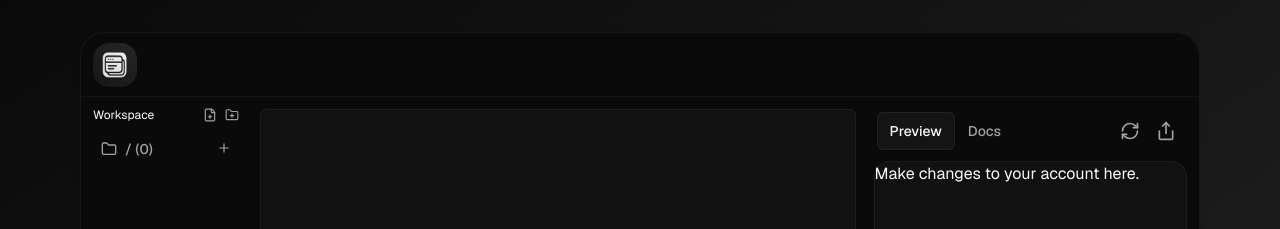
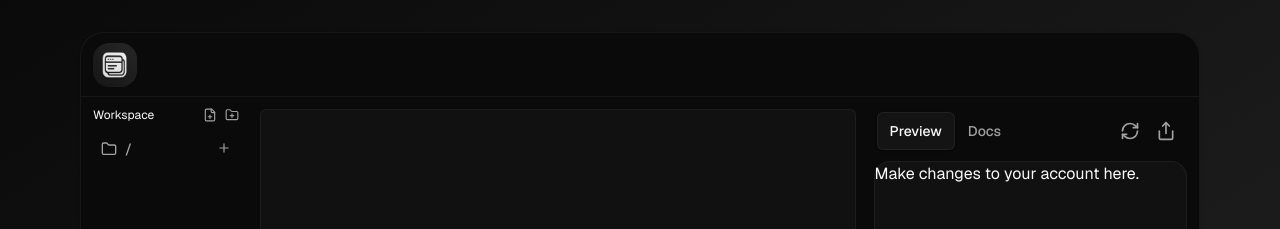
Before and after one commit to kodiyak/shadcn-cloud, a Next.js app in the folder apps/web/: page / in a window 1280 px wide. Shown: the top 229 px of the page. Built offline with nearby package versions, Linux system fonts and the light colour scheme; what @workspace/ui would draw is missing.

Commit message:
feat: enhance FileItem component with editor store integration and update FolderItem display

```diff
--- a/apps/web/src/components/crafter/file-tree/file-item.tsx
+++ b/apps/web/src/components/crafter/file-tree/file-item.tsx
@@ -1,13 +1,18 @@
 import { Button } from "@workspace/ui/components/button";
 import { ReactIcon } from "@workspace/ui/components/icons";
+import { useEditorStore } from "../lib/store/use-editor-store";
 import type { NodeProps } from "../types";
 
 export default function FileItem({ path }: NodeProps) {
+	const activePath = useEditorStore((state) => state.activePath);
+	const openFile = useEditorStore((state) => state.openFile);
 	return (
 		<Button
 			className="rounded-md w-full gap-2 justify-start"
 			variant={"ghost"}
 			size={"xs"}
+			onClick={() => openFile(path)}
+			data-state={path === activePath ? "open" : undefined}
 		>
 			<ReactIcon className="size-4" />
 			<span className="">{path.split("/").pop()}</span>
--- a/apps/web/src/components/crafter/file-tree/folder-item.tsx
+++ b/apps/web/src/components/crafter/file-tree/folder-item.tsx
@@ -19,9 +19,7 @@ export default function FolderItem({ path, items = [] }: NodeProps) {
 				<AccordionTrigger removeArrow>
 					<div className="flex items-center text-left gap-2 relative">
 						<FolderIcon className="size-4 text-muted-foreground" />
-						<span>
-							{path} ({items.length})
-						</span>
+						<span>{path}</span>
 					</div>
 					<div className="absolute right-2 z-20">
 						<ButtonsIcons
--- a/packages/ui/src/components/accordion.tsx
+++ b/packages/ui/src/components/accordion.tsx
@@ -38,7 +38,7 @@ function AccordionTrigger({
 				className={cn(
 					'text-muted-foreground relative',
 					'focus-visible:border-ring focus-visible:ring-ring/50 px-2 h-8',
-					'data-[state=open]:text-foreground data-[state=open]:bg-accent/40 data-[state=closed]:bg-transparent',
+					'data-[state=open]:text-foreground data-[state=open]:bg-accent/50 data-[state=closed]:bg-transparent',
 					'flex flex-1 items-center justify-between gap-4 rounded-lg text-left text-sm font-medium transition-all outline-none',
 					'focus-visible:ring-[3px] disabled:pointer-events-none disabled:opacity-50',
 					'[&[data-state=closed]>.arrow]:rotate-90 [&[data-state=open]>.arrow]:rotate-0 [&[data-state=closed]>.arrow]:opacity-25',
--- a/packages/ui/src/components/button.tsx
+++ b/packages/ui/src/components/button.tsx
@@ -27,8 +27,11 @@ const buttonVariants = cva(
 					'border bg-background/50 text-muted-foreground hover:bg-muted/35 hover:text-foreground',
 				secondary:
 					'border bg-background/50 bg-gradient-to-b from-accent/10 to-background text-muted-foreground hover:text-foreground',
-				ghost:
+				ghost: cn(
 					'text-muted-foreground hover:bg-accent hover:text-accent-foreground dark:hover:bg-accent/30',
+					'data-[state=open]:bg-accent data-[state=open]:text-foreground',
+					'dark:data-[state=open]:bg-accent/40 dark:data-[state=open]:text-foreground',
+				),
 				'ghost-purple':
 					'text-purple-400 border border-purple-500/20 hover:bg-purple-500/10 hover:text-purple-500 hover:border-purple-500/40',
 				'destructive-ghost':
```
